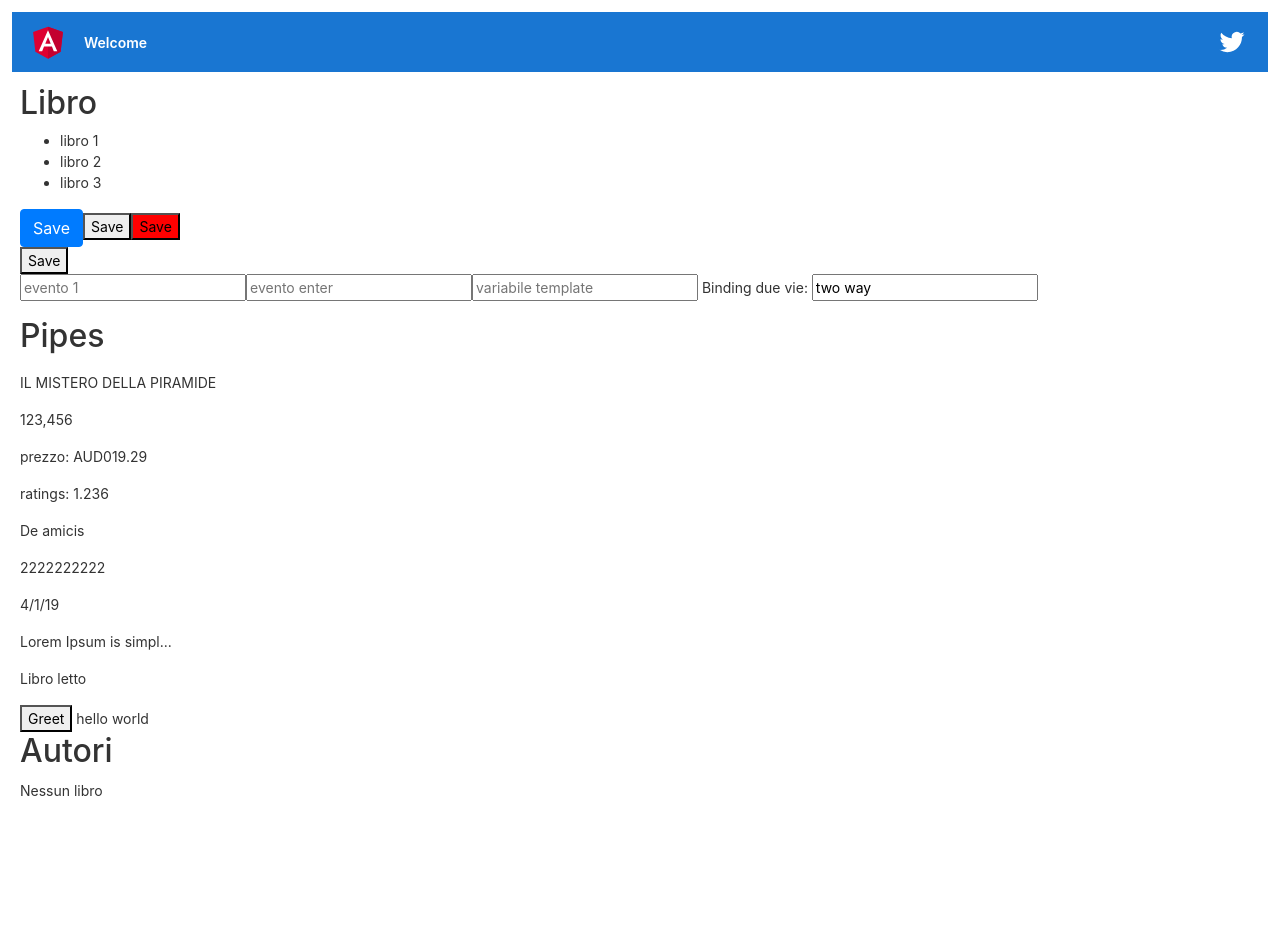
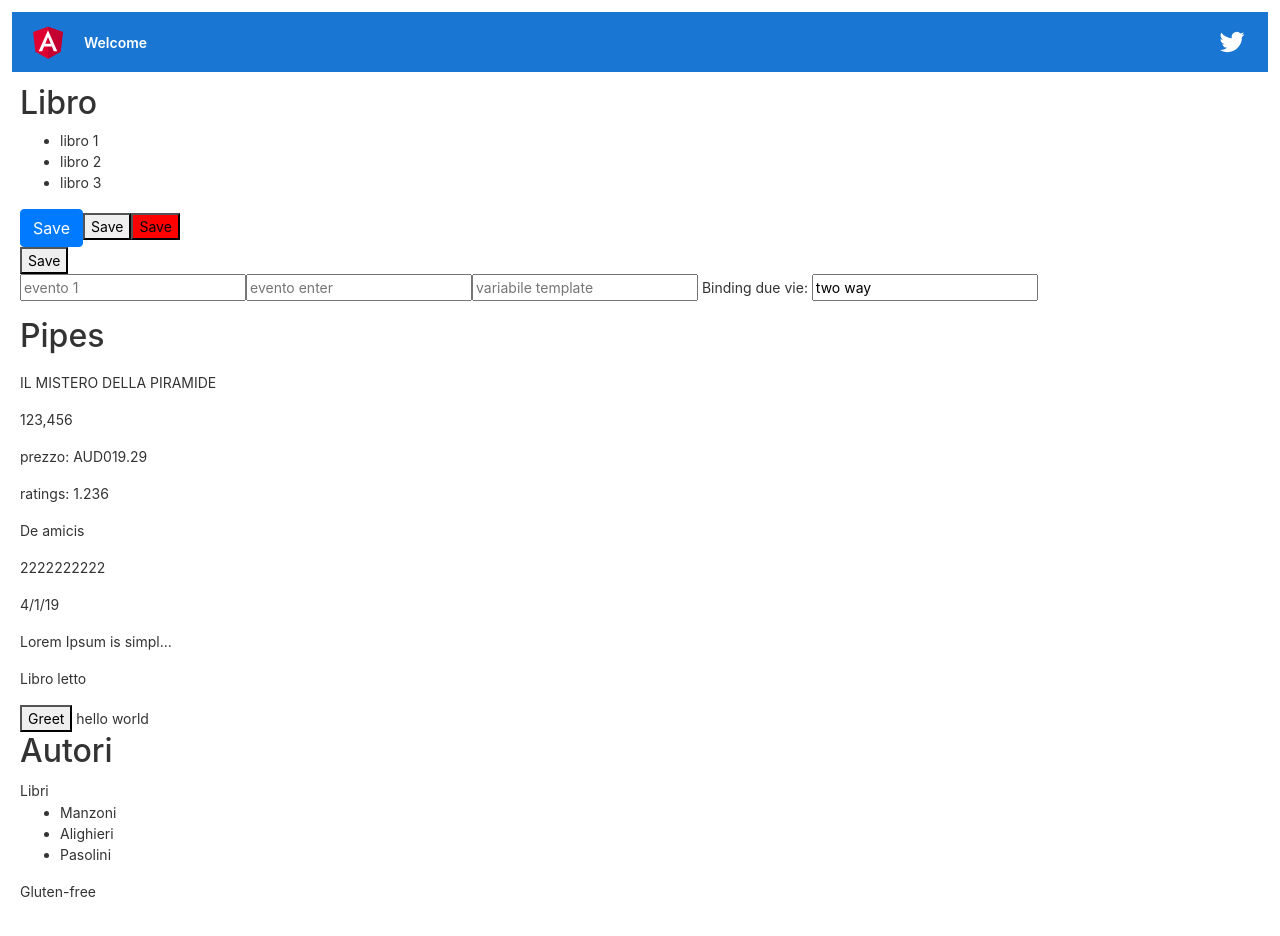
Before and after one commit to Pasquale02/front_end_libreria, an Angular app: page / in a window 1280 px wide. Before the commit the page ends 822 px from the top, so only its background shows below. Built offline with nearby package versions, Linux system fonts and the light colour scheme.

Commit message:
ngFor and ngSwitch
ref

```diff
--- a/src/app/autore/autore.component.html
+++ b/src/app/autore/autore.component.html
@@ -1,5 +1,14 @@
 
 <h2> Autori</h2>
 <div *ngIf="libri.length > 0; then elencoLibri else noLibri">Lista libri</div>
-<ng-template #elencoLibri>Nessun libro</ng-template>
+<ng-template #elencoLibri>Libri</ng-template>
+<ul>
+  <li *ngFor="let libro of libri">{{ libro.nome }}</li>
+</ul>
 <ng-template #noLibri>Nessun libro</ng-template>
+<div [ngSwitch]="dietSelection">
+  <p *ngSwitchCase="'gf'">Gluten-free</p>
+  <p *ngSwitchCase="'veg'">Vegetarian / Vegan</p>
+  <p *ngSwitchCase="'paleo'">Paleo</p>
+  <p *ngSwitchDefault>Standard diet</p>
+</div>
--- a/src/app/autore/autore.component.ts
+++ b/src/app/autore/autore.component.ts
@@ -10,7 +10,16 @@ export class AutoreComponent implements OnInit {
   constructor() {
   }
 
-  libri = ['libro 1', 'libro 2'];
+  libri = [
+    {id: 1, nome: 'Manzoni'},
+    {id: 2, nome: 'Alighieri'},
+    {id: 3, nome: 'Pasolini'}
+  ];
+
+  // per ngSwitch
+  dietSelection = 'gf';
+  // dietSelection = 'veg';
+  // dietSelection = 'paleo';
 
   ngOnInit() {
   }
```
